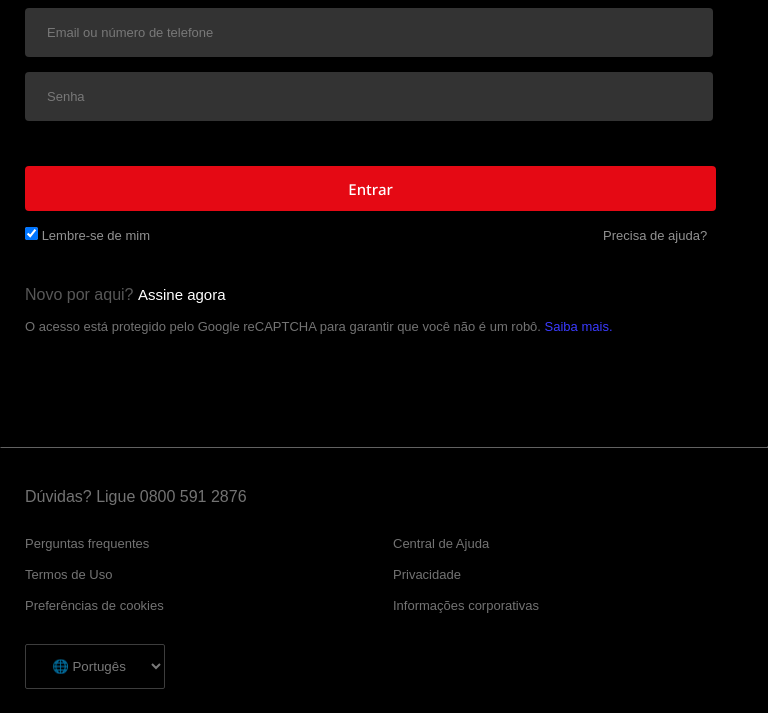
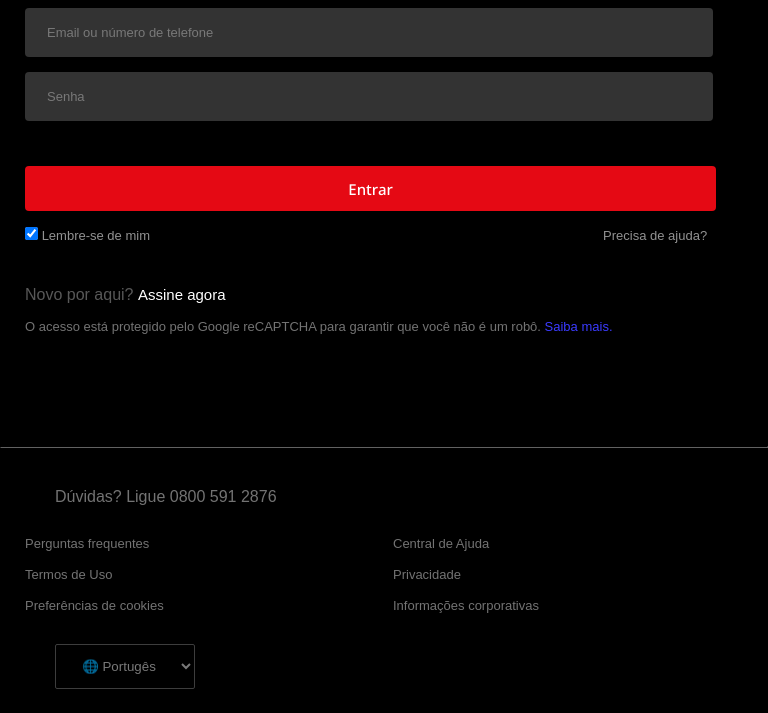
Before and after one commit to Gabrielsilva6/netflix-teste, a plain HTML site: page index.html in a window 768 px wide. Shown: the part 163-876 px from the top of the page. Drawn offline with Linux system fonts and the light colour scheme.

Commit message:
Tela Tablet

```diff
--- a/estilo/telaspequenas.css
+++ b/estilo/telaspequenas.css
@@ -2,7 +2,7 @@
 
 /*Tela de Celular*/
 
-@media screen and (min-width: 300px) and (max-width: 768px) {
+@media screen and (min-width: 0px) and (max-width: 768px) {
     * {
         margin: 0px;
         padding: 0px;
@@ -112,7 +112,17 @@
 /*Tela de Tablet*/
 
 @media screen and (min-width: 768px) and (max-width: 992px) {
+    #duvidas {
+        margin-left: 30px;
+    }
 
+    ul#gg {
+        margin-left: 30px;
+    }
+
+    #ilang {
+        margin-left: 30px;
+    }
 }
 
 /*Imagem pequena*/
```
